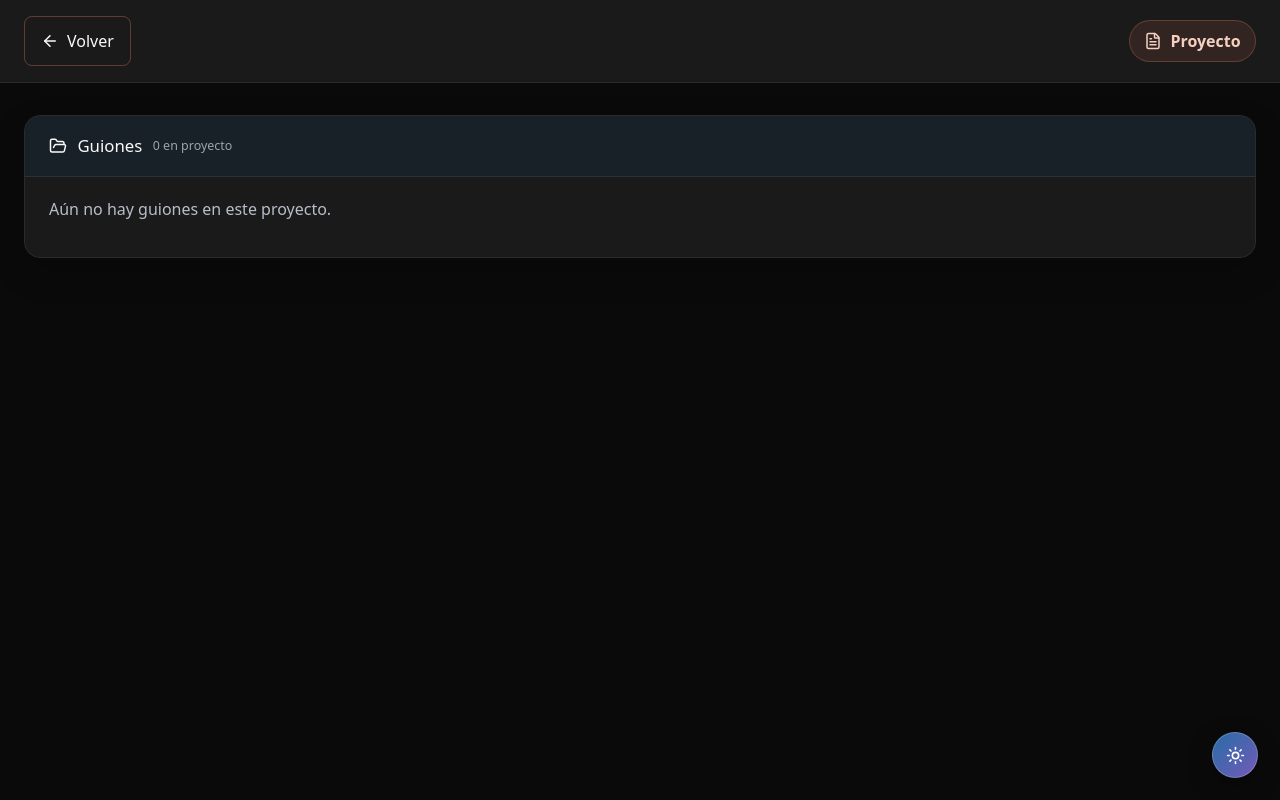
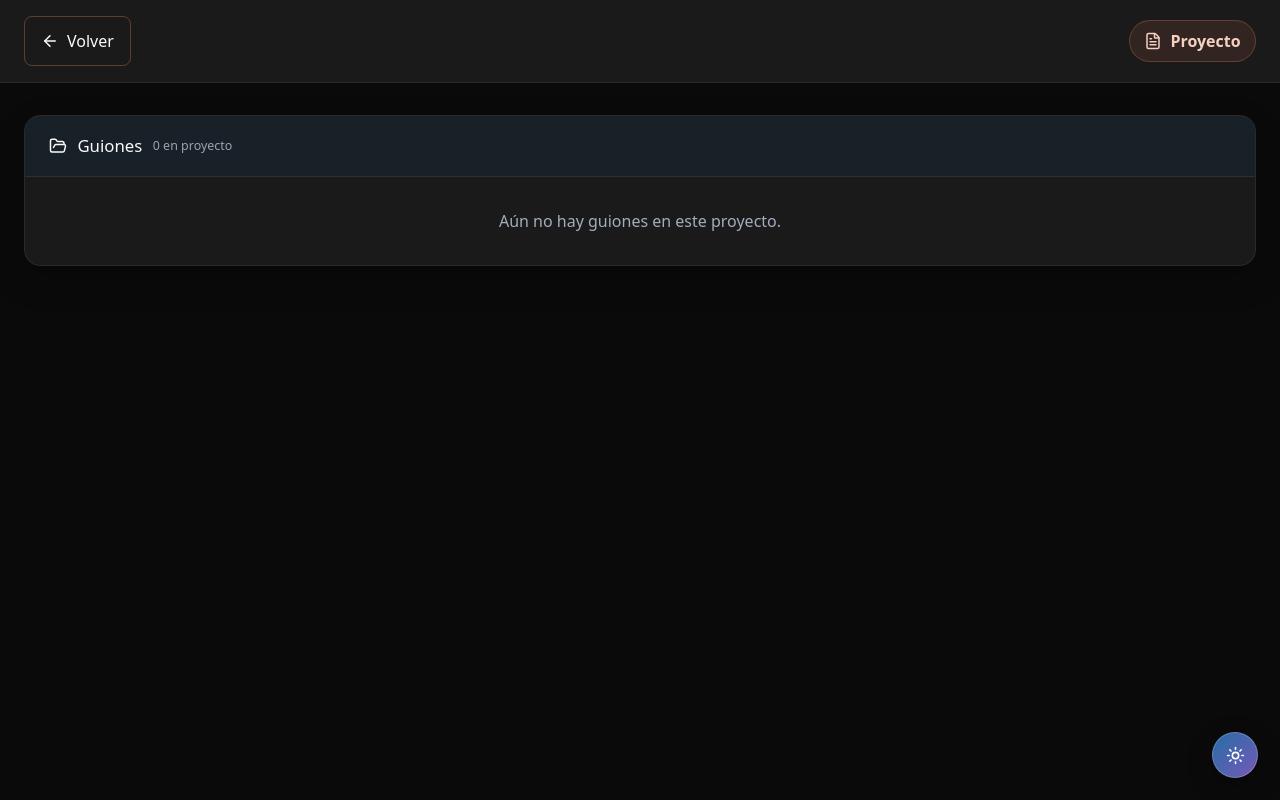
Before and after one commit to Cr4ckJu4nF3/FOCCUS, a React app in the folder frontend/: page /guion in a window 1280 px wide. Built offline with nearby package versions, Linux system fonts and the light colour scheme; sample sign-in values are in the browser's storage; the HTML template or start-up script is replaced by a standard one.

Commit message:
feat(web): estados de carga, error y vacío con acción en lista de guiones
Co-authored-by: Copilot <223556219+Copilot@users.noreply.github.com>

```diff
--- /dev/null
+++ b/frontend/src/componentes/EstadoVista.jsx
@@ -0,0 +1,19 @@
+import "../desing/Estado.css";
+
+// Estado de una vista: cargando / error (con Reintentar) / vacío (con acción).
+// Sirve para que todas las pantallas expliquen qué pasa y qué hacer después.
+export default function EstadoVista({ tipo = "vacio", mensaje, accionTexto, onAccion, className = "" }) {
+  const clases = `estado-vista estado-vista--${tipo} ${className}`.trim();
+  const rol = tipo === "error" ? "alert" : "status";
+  return (
+    <div className={clases} role={rol} aria-live={tipo === "error" ? "assertive" : "polite"} aria-busy={tipo === "cargando" || undefined}>
+      {tipo === "cargando" && <span className="estado-vista__spinner" aria-hidden="true" />}
+      <p className="estado-vista__texto">{mensaje}</p>
+      {onAccion && accionTexto && tipo !== "cargando" && (
+        <button type="button" className="estado-vista__accion" onClick={onAccion}>
+          {accionTexto}
+        </button>
+      )}
+    </div>
+  );
+}
--- /dev/null
+++ b/frontend/src/desing/Estado.css
@@ -0,0 +1,50 @@
+/* Estados de vista compartidos (cargando / error / vacío) */
+.estado-vista {
+  display: flex;
+  flex-direction: column;
+  align-items: center;
+  gap: var(--space-3, 12px);
+  padding: var(--space-6, 32px) var(--space-4, 16px);
+  text-align: center;
+  color: var(--theme-muted, #a3adbd);
+}
+
+.estado-vista__texto {
+  margin: 0;
+  max-width: 46ch;
+  font-size: var(--text-base, 1rem);
+  line-height: 1.5;
+}
+
+.estado-vista--error .estado-vista__texto {
+  color: var(--color-danger, #ff8a8a);
+}
+
+.estado-vista__spinner {
+  width: 24px;
+  height: 24px;
+  border: 3px solid var(--theme-border, rgba(255, 255, 255, 0.2));
+  border-top-color: var(--color-primary, #5b9dda);
+  border-radius: 50%;
+  animation: estado-vista-giro 0.8s linear infinite;
+}
+
+.estado-vista__accion {
+  min-height: 40px;
+  padding: 0 var(--space-4, 16px);
+  border: 1px solid var(--color-primary, #5b9dda);
+  border-radius: var(--radius-md, 8px);
+  color: #fff;
+  background: var(--color-primary-solid, #276da7);
+  font: inherit;
+  font-weight: 600;
+  cursor: pointer;
+}
+
+.estado-vista__accion:hover {
+  filter: brightness(1.1);
+}
+
+@keyframes estado-vista-giro {
+  to { transform: rotate(360deg); }
+}
--- a/frontend/src/screen/Guion.jsx
+++ b/frontend/src/screen/Guion.jsx
@@ -53,6 +53,7 @@ import {
   normalizarHtmlGuion,
   tipoDeElemento,
 } from "../utils/guionBloques";
+import EstadoVista from "../componentes/EstadoVista";
 import "../desing/Guion.css";
 import "../desing/GuionPagina.css";
 
@@ -1453,9 +1454,15 @@ export default function GuionScreen() {
             </div>
 
             {loading ? (
-              <p className="guion-empty">Cargando guiones…</p>
+              <EstadoVista tipo="cargando" mensaje="Cargando guiones…" />
+            ) : guiones.length === 0 && error ? (
+              <EstadoVista tipo="error" mensaje={error} accionTexto="Reintentar" onAccion={fetchGuiones} />
             ) : guiones.length === 0 ? (
-              <p className="guion-empty">Aún no hay guiones en este proyecto.</p>
+              <EstadoVista
+                mensaje="Aún no hay guiones en este proyecto."
+                accionTexto={esAdmin ? "Crear el primer guion" : undefined}
+                onAccion={esAdmin ? () => setShowChoiceModal(true) : undefined}
+              />
             ) : (
               <div className="guion-grid-cards">
                 {guiones.map((g) => (
```
